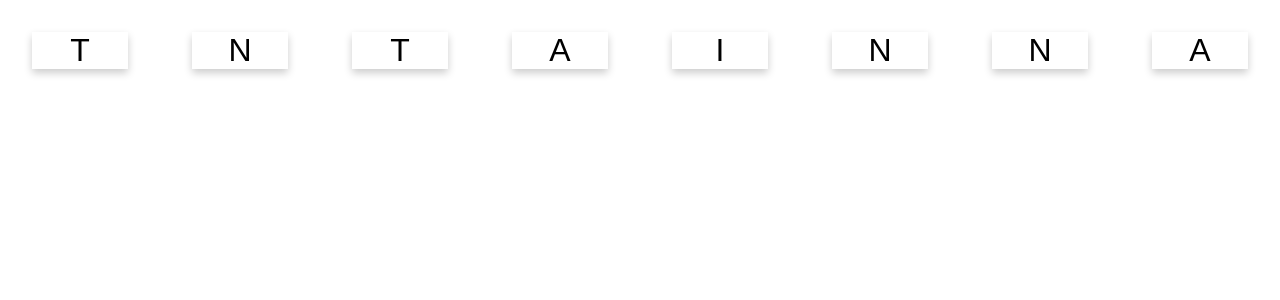
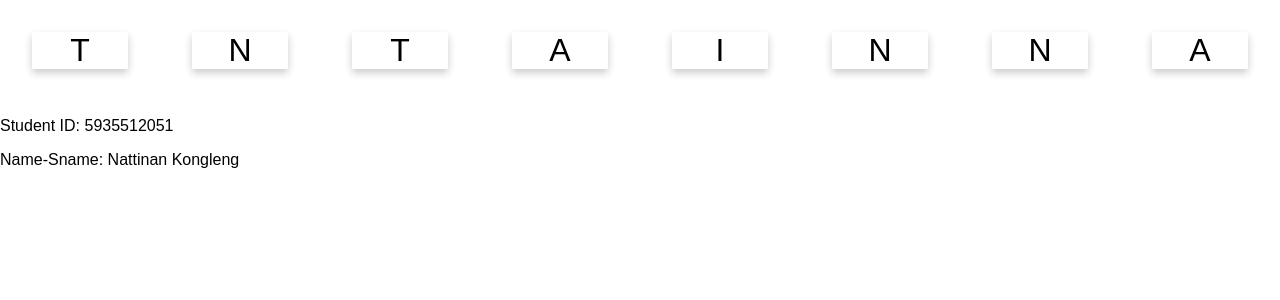
Before and after one commit to Nattinan/3SA03, a React (Create React App) app: page / in a window 1280 px wide. Shown: the top 300 px of the page. Built offline with nearby package versions, Linux system fonts and the light colour scheme.

Commit message:
Add ID & Name

```diff
--- a/src/App.css
+++ b/src/App.css
@@ -38,8 +38,8 @@
 }
 
 .activeCard {
-  color: greenyellow;
-  background: blue;
+  color: blue;
+  background: rgb(21, 255, 0);
 }
 
 .popup {
--- a/src/App.js
+++ b/src/App.js
@@ -8,7 +8,11 @@ class App extends Component {
     return (
       <div>
         <WordCard value="Nattinan"/>
+        <p>Student ID: 5935512051</p>
+        <p>Name-Sname: Nattinan Kongleng</p>
       </div>
+
+
     );
   }
 }
```
